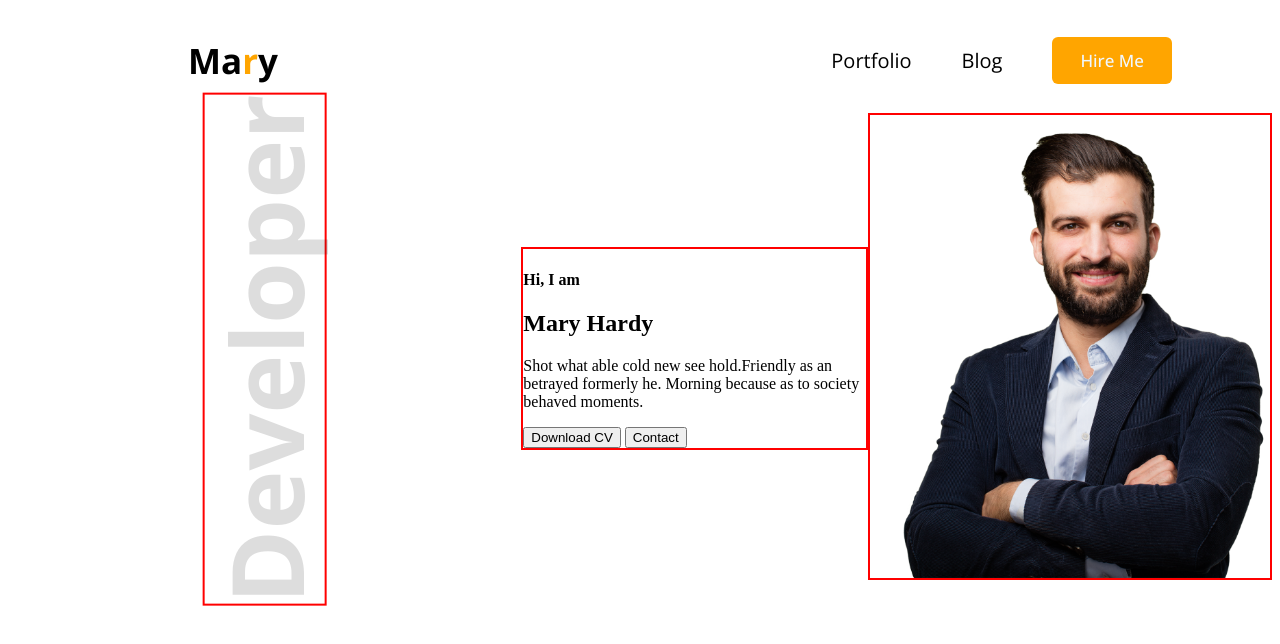
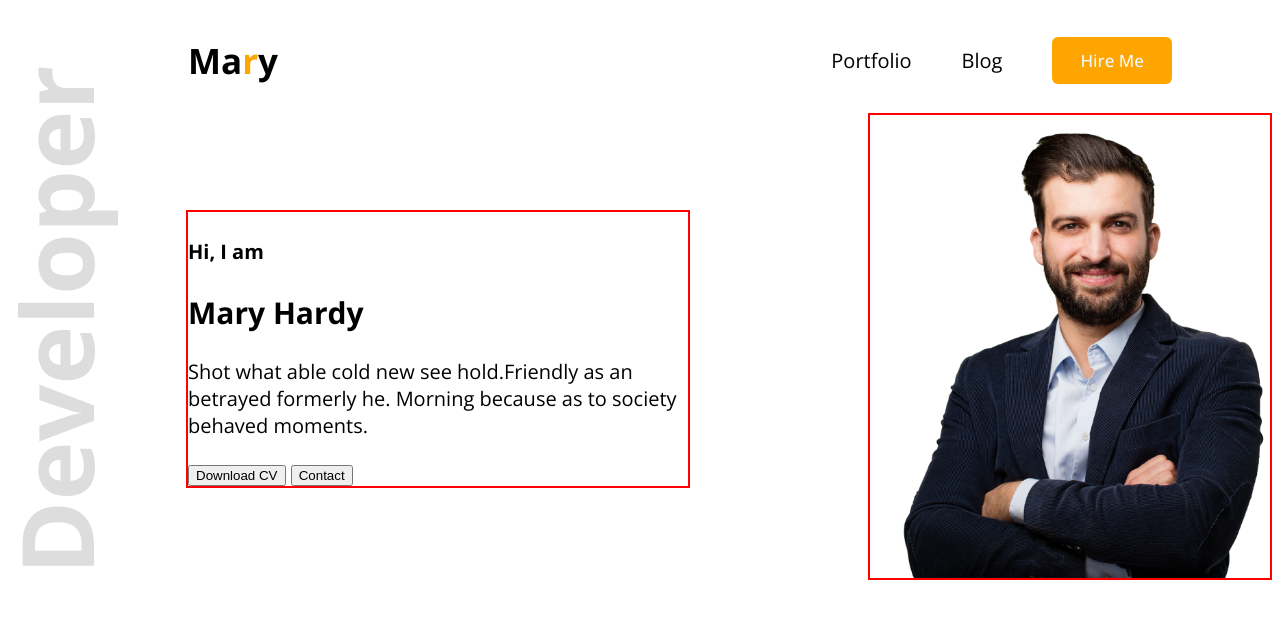
Before and after one commit to c4chamok/dev-portfil, a plain HTML site: page index.html in a window 1280 px wide. Drawn offline with nearby package versions, Linux system fonts and the light colour scheme.

Commit message:
developer positioned

```diff
--- a/index.html
+++ b/index.html
@@ -21,7 +21,9 @@
             </nav>
         </section>
         <section class="banner">
-            <div id="developer">Developer</div>
+            <div>
+                <div id="developer">Developer</div>
+            </div>
             <div class="description">
                 <h4>Hi, I  am</h4>
                 <h1>Mary Hardy</h1>
--- a/styles/profile.css
+++ b/styles/profile.css
@@ -54,6 +54,9 @@
     justify-content: space-between;
     align-items: center;
 }
+/* .dev1{
+    position: relative;
+} */
 
 #developer{
 transform: rotate(-90.00deg);
@@ -61,13 +64,20 @@ color: rgba(24, 24, 24, 0.15);
 font-family: "Open Sans";
 font-size: 100px;
 font-weight: 700;
-line-height: 120px;
-letter-spacing: 33%;
-text-align: left;
-border: 2px red solid;
+line-height: 140px;
+/* letter-spacing: 60%; */
+/* text-align: left; */
+/* border: 2px red solid; */
+position: absolute;
+left: -200px;
+top: 250px;
 }
 
 .banner .description{
+    color: black;
+    font-size: 20px;
+    font-family: "Open Sans";
+    width: 500px;
     border: 2px red solid;
 }
 
```
